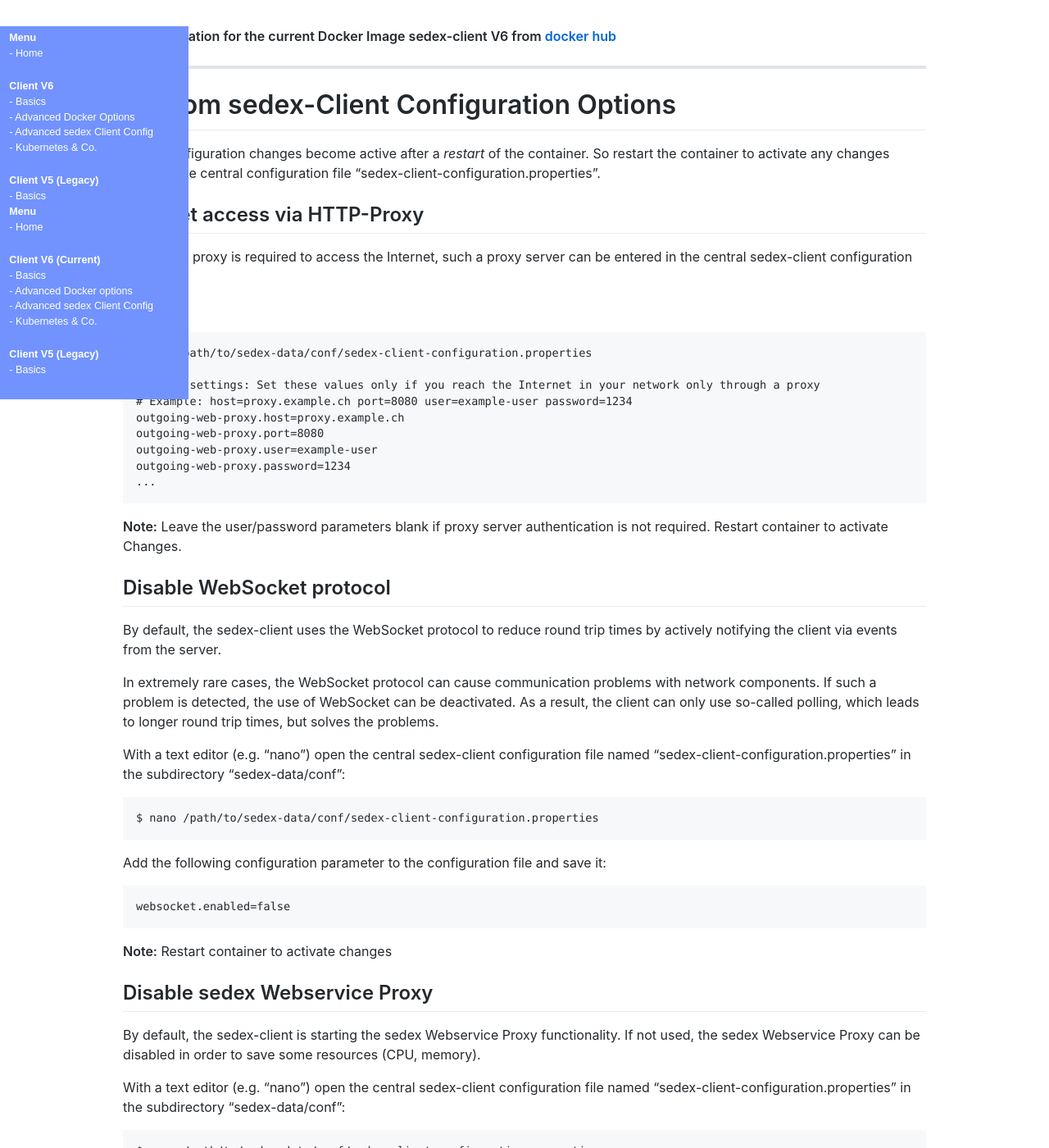
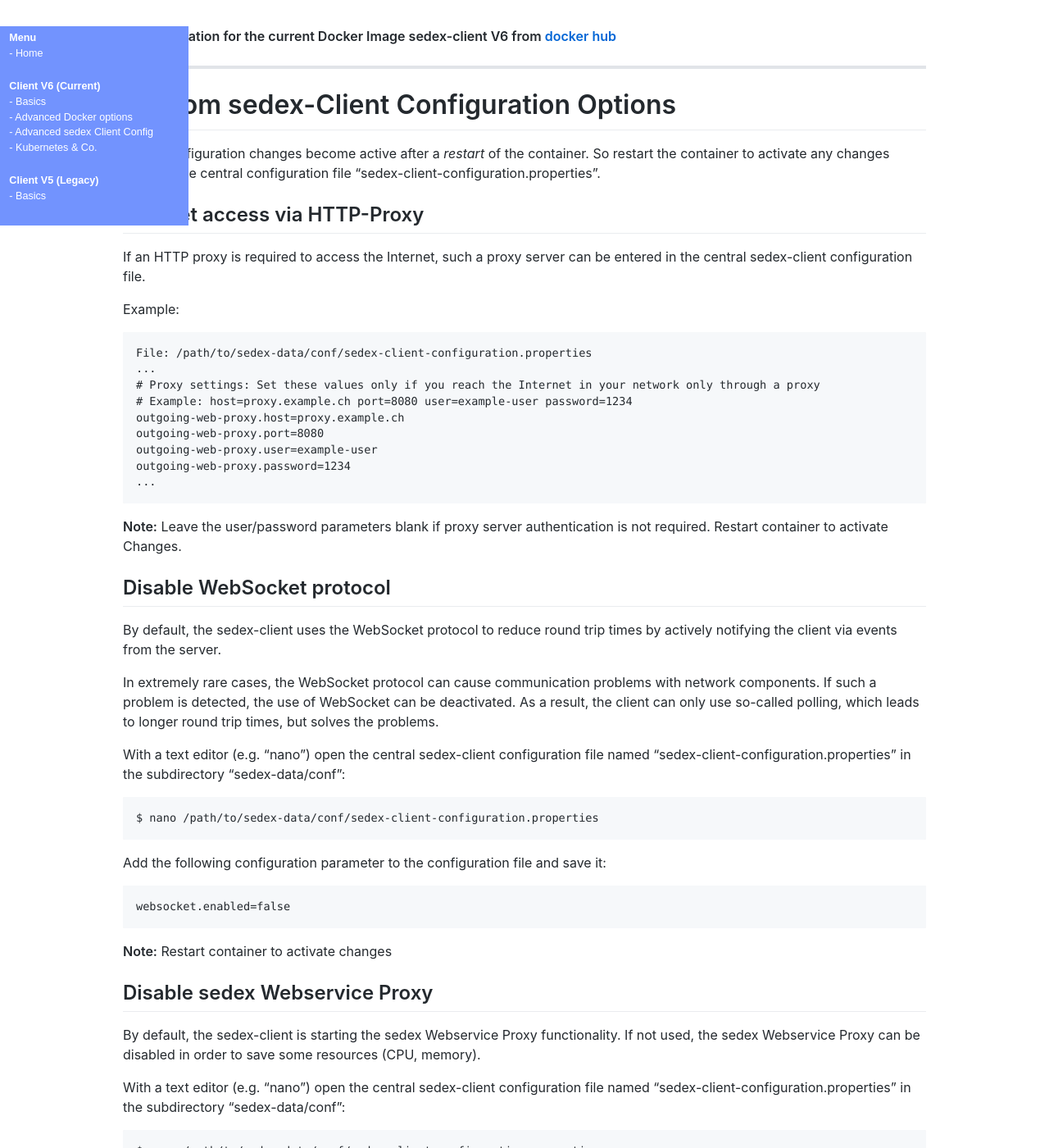
Before and after one commit to sedexch/sedexch.github.io, a Jekyll site: the page built from v6/sedex-client-configuration-options.md, in a window 1280 px wide and 1400 px high. Shown: the whole window at 82% size. Built offline with Jekyll 4.4.1, drawn with Linux system fonts in a browser that asks for light colours; our own code applies the rules of GitHub Pages for plain Markdown files.

Commit message:
SEDEX-3166: Edits

```diff
--- a/_includes/menu_v6.md
+++ b/_includes/menu_v6.md
@@ -1,16 +1,3 @@
-<h3>Menu</h3>
-<a href="/">- Home</a>
-<br />
-<h3>Client V6</h3>
-<a href="/v6/index">- Basics</a>
-<a href="/v6/advanced-docker-options">- Advanced Docker Options</a>
-<a href="/v6/sedex-client-configuration-options">- Advanced sedex Client Config</a>
-<a href="/v6/orchestration">- Kubernetes &amp; Co.</a>
-<br />
-<h3>Client V5 (Legacy)</h3>
-<a href="/v5/index">- Basics</a>
-
-
 <h3>Menu</h3>
 <a href="/">- Home</a>
 <br />
@@ -18,7 +5,7 @@
 {% for item in site.data.toc.toc %}
     <h3>{{ item.title }}</h3>
     {% for entry in item.subfolderitems %}
-       <span class="floating-menu-entry" class="{% if item.url == page.url %}active{% endif %}"></span>
+       <span class="{% if item.url == page.url %}active{% endif %}"></span>
        <a href="{{ entry.url }}">- {{ entry.page }}</a></li>
     {% endfor %}
     <br />
--- a/_layouts/default.html
+++ b/_layouts/default.html
@@ -23,7 +23,7 @@
             margin: 0 0.5em;
             color: white;
         }
-        .floating-menu a.active {
+        span.active a {
             color: red;
             cursor: default;
         }
```
